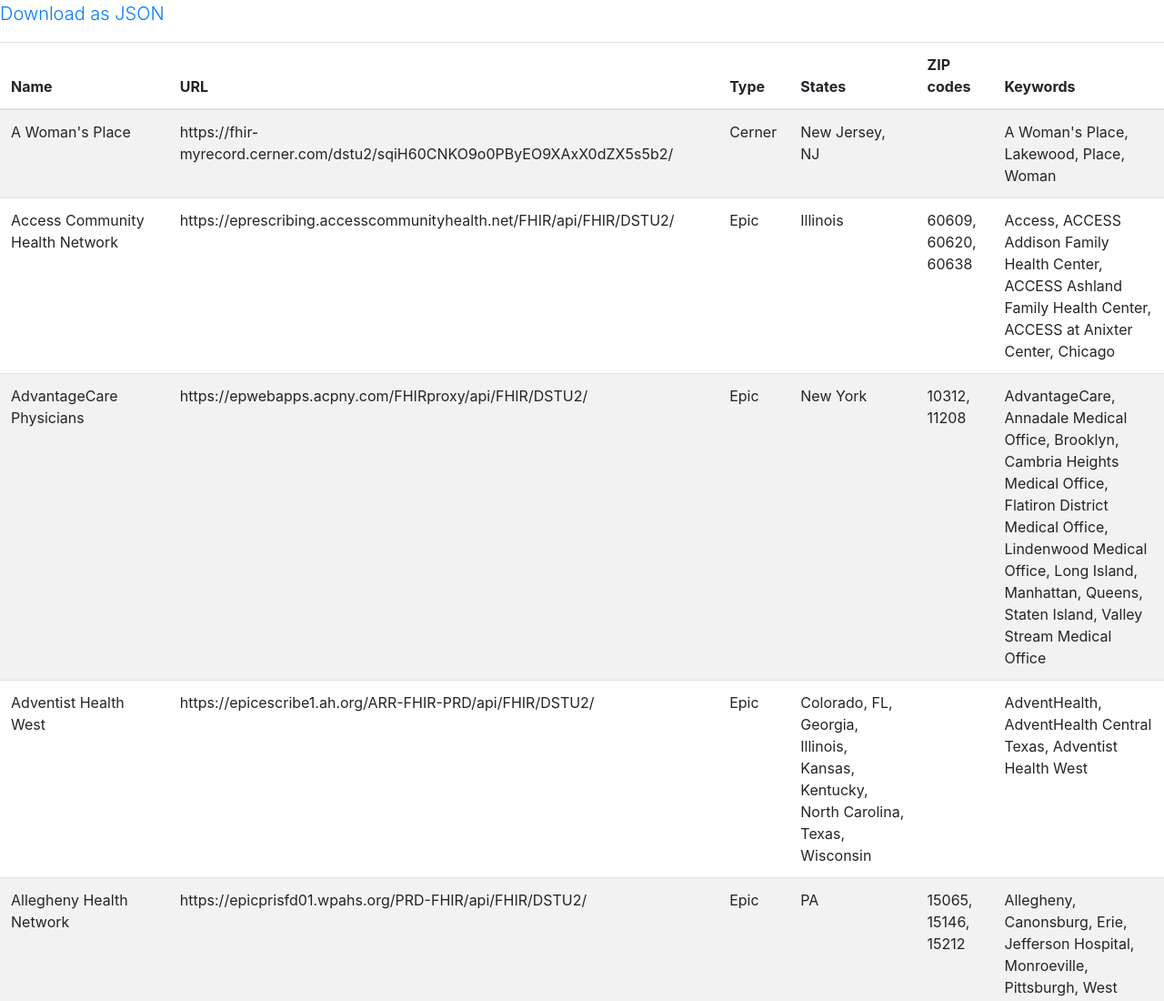
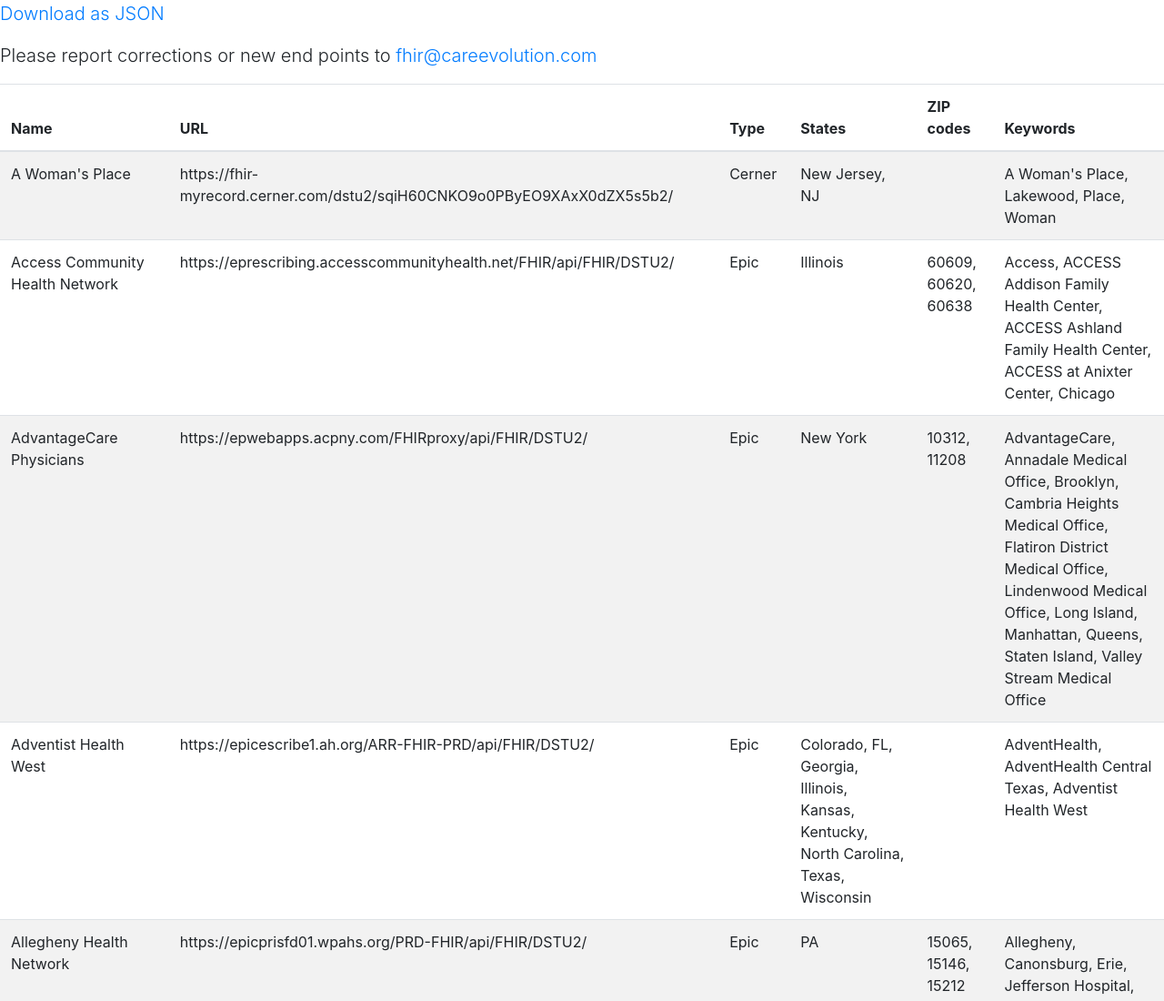
Before and after one commit to michelemottini/fhirendpoints.github.io, a plain HTML site: page index.html in a window 1280 px wide. Shown: the top 1100 px of the page at 91% size. Drawn offline with nearby package versions, Linux system fonts and the light colour scheme.

Commit message:
Update index.html

```diff
--- a/index.html
+++ b/index.html
@@ -7,6 +7,7 @@
 </head>
 <body>
 <p class='lead'><a href='data.json'>Download as JSON</a></p>
+<p class='lead'>Please report corrections or new end points to <a href='mailto:fhir@careevolution.com'>fhir@careevolution.com</a></p>
 <table class='table table-striped'>
 <thead>
 <tr>
```
